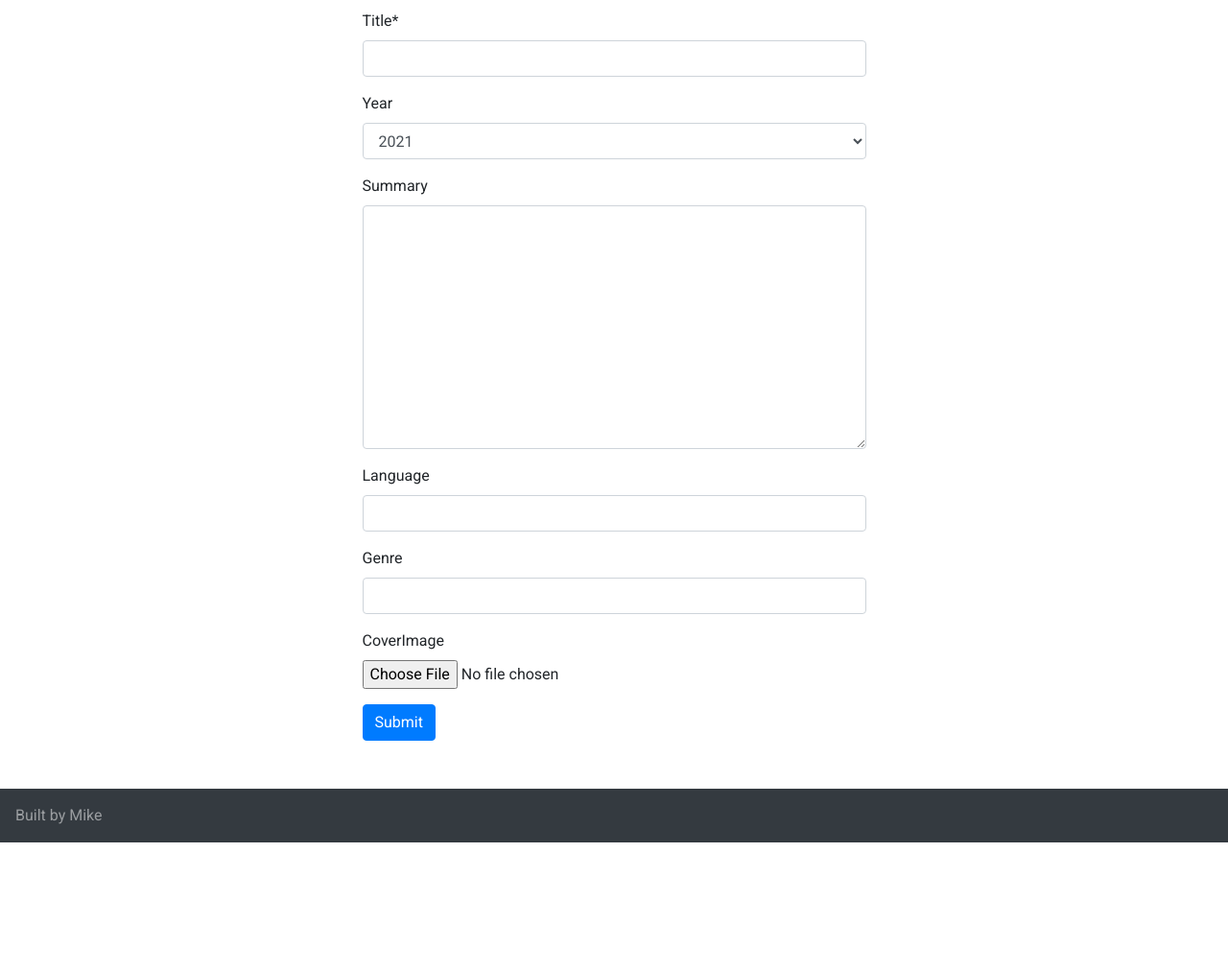
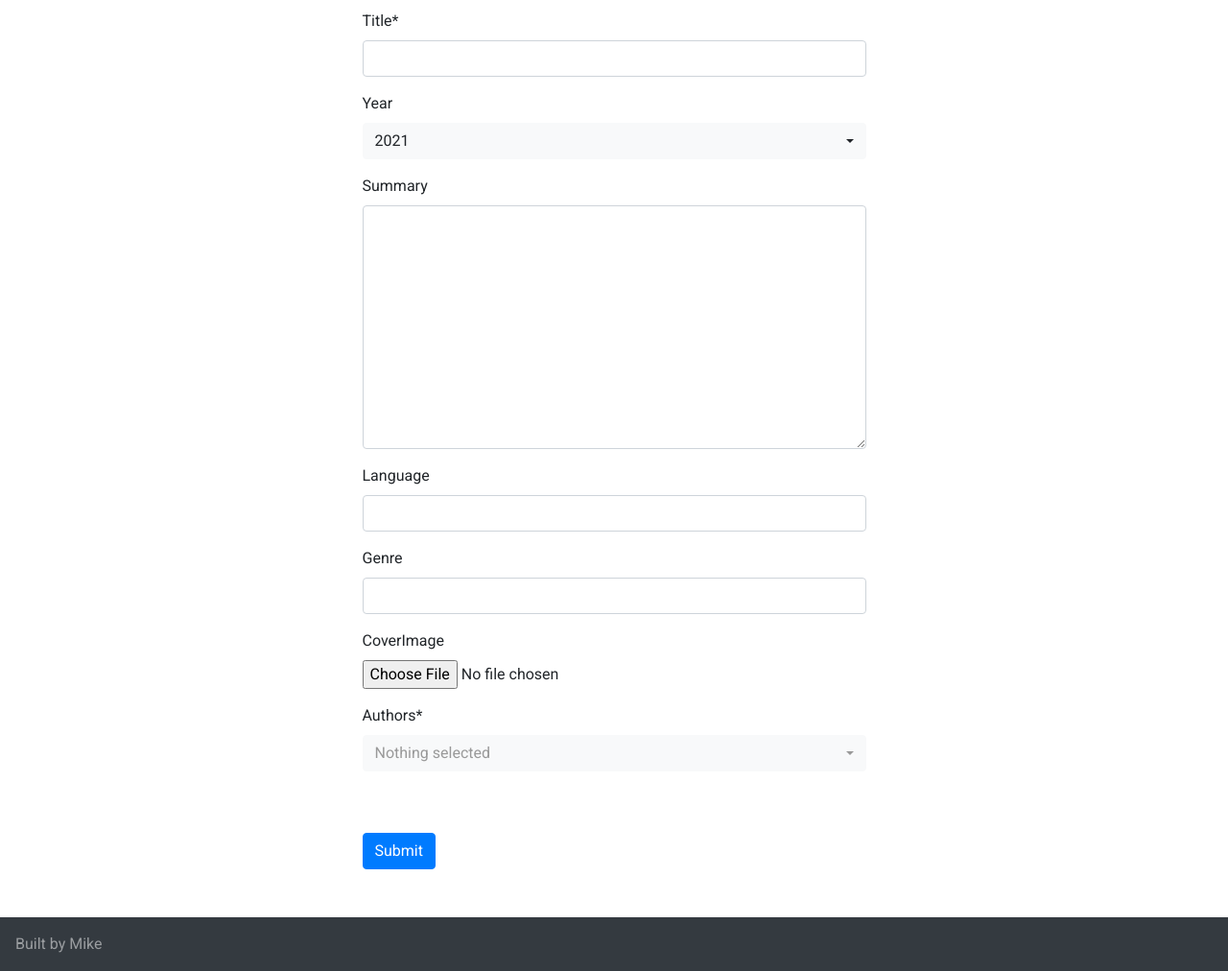
Before and after one commit to mike-jolliffe/free_books, a Django app: page /books/create in a window 1280 px wide. Shown: the part 56-1068 px from the top of the page at 96% size. Before the commit the page ends 934 px from the top, so only its background shows below. Run offline with Django 3.2, Linux system fonts and the light colour scheme; data that the repository does not hold is empty; some libraries are stand-ins or nearby versions.

Commit message:
allowing select of authors on book create

```diff
--- a/pages/models.py
+++ b/pages/models.py
@@ -27,6 +27,7 @@ class Book(models.Model):
     language = models.CharField(max_length=30, blank=True)
     genre = models.CharField(max_length=60, blank=True)
     coverImage = models.ImageField(upload_to='images/books/', blank=True)
+    authors = models.ManyToManyField('Author', through='Author_Book', related_name='author_books')
 
     def __str__(self):
         return self.title
@@ -44,7 +45,7 @@ class Author(models.Model):
 
     lastName = models.CharField(max_length=60)
     firstName = models.CharField(max_length=30)
-    books = models.ManyToManyField('Book', through='Author_Book', related_name='authors')
+    books = models.ManyToManyField('Book', through='Author_Book', related_name='book_authors')
     authorImage = models.ImageField(upload_to='images/authors/', blank=True)
 
 
--- a/pages/static/pages/js/main.js
+++ b/pages/static/pages/js/main.js
@@ -158,4 +158,6 @@ $(document).ready(function ($) {
     };
     $('#bookForm').goValidate();
 
+    $('select').selectpicker();
+
 });
--- a/pages/templates/book_create_form.html
+++ b/pages/templates/book_create_form.html
@@ -4,8 +4,9 @@
 
 {% block content %}
     <div class="col-lg-6 mx-auto" style="margin-bottom: 50px;">
-        <form enctype="multipart/form-data" method="post">{% csrf_token %}
+        <form id="thisForm" enctype="multipart/form-data" method="post">{% csrf_token %}
             {{ form|crispy }}
+            <br><br>
             <input type="submit" class="btn btn-primary" value="Submit">
         </form>
     </div>
--- a/pages/views.py
+++ b/pages/views.py
@@ -24,7 +24,7 @@ class BookUpdateView(generic.edit.UpdateView):
 
 class BookCreateView(generic.edit.CreateView):
     model = Book
-    fields = ['title', 'publicationDate', 'summary', 'language', 'genre', 'coverImage']
+    fields = ['title', 'publicationDate', 'summary', 'language', 'genre', 'coverImage', 'authors']
     template_name = 'book_create_form.html'
 
 class BookDeleteView(generic.edit.DeleteView):
@@ -94,8 +94,6 @@ class BookLocationUpdateView(generic.edit.UpdateView):
             return 'locations'
 
     def get_object(self, *args, **kwargs):
-        print(self.kwargs)
-        #get route
         obj = Location_Book.objects.get(book_id=self.kwargs['book_pk'], location_id=self.kwargs['location_pk'])
         return obj
 
--- a/templates/base.html
+++ b/templates/base.html
@@ -5,6 +5,7 @@
         <link rel="stylesheet" href="https://stackpath.bootstrapcdn.com/bootstrap/4.3.1/css/bootstrap.min.css" integrity="sha384-ggOyR0iXCbMQv3Xipma34MD+dH/1fQ784/j6cY/iJTQUOhcWr7x9JvoRxT2MZw1T" crossorigin="anonymous">
         <link href="https://fonts.googleapis.com/css2?family=Noto+Sans+JP&family=Roboto:wght@300;400&display=swap" rel="stylesheet">
         <link rel="stylesheet" href="https://stackpath.bootstrapcdn.com/font-awesome/4.7.0/css/font-awesome.min.css">
+        <link rel="stylesheet" href="https://cdnjs.cloudflare.com/ajax/libs/bootstrap-select/1.13.18/css/bootstrap-select.css" />
         <link rel="stylesheet" type="text/css" href="{% static 'pages/css/main.css' %}"/>
     </head>
     <body class="d-flex flex-column min-vh-100">
@@ -43,6 +44,7 @@
         <script src="https://code.jquery.com/jquery-3.3.1.slim.min.js" integrity="sha384-q8i/X+965DzO0rT7abK41JStQIAqVgRVzpbzo5smXKp4YfRvH+8abtTE1Pi6jizo" crossorigin="anonymous"></script>
         <script src="https://cdnjs.cloudflare.com/ajax/libs/popper.js/1.14.7/umd/popper.min.js" integrity="sha384-UO2eT0CpHqdSJQ6hJty5KVphtPhzWj9WO1clHTMGa3JDZwrnQq4sF86dIHNDz0W1" crossorigin="anonymous"></script>
         <script src="https://stackpath.bootstrapcdn.com/bootstrap/4.3.1/js/bootstrap.min.js" integrity="sha384-JjSmVgyd0p3pXB1rRibZUAYoIIy6OrQ6VrjIEaFf/nJGzIxFDsf4x0xIM+B07jRM" crossorigin="anonymous"></script>
+        <script src="https://cdnjs.cloudflare.com/ajax/libs/bootstrap-select/1.13.18/js/bootstrap-select.min.js"></script>
         <script src="{% static 'pages/js/main.js' %}"></script>
     </body>
     <footer class="navbar navbar-dark bg-dark mt-auto">
```
Also changed, not shown: pages/migrations/0005_auto_20201203_0234.py (added).
